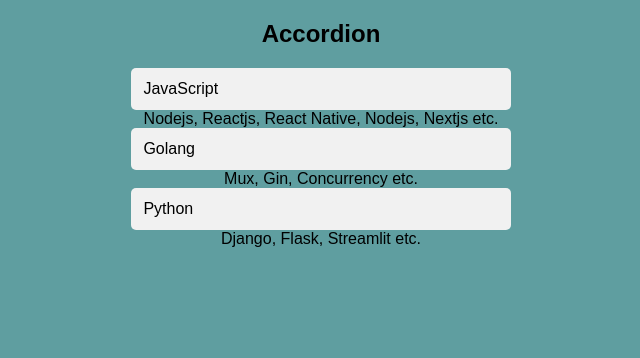
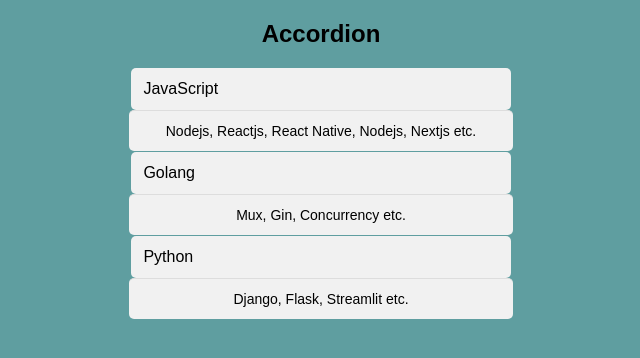
Before and after one commit to abhishekkushwahaa/Machine-Coding-Interview, a React (Vite) app in the folder react/accordion/: page / in a window 1280 px wide. Shown: the top 358 px of the page, without its empty margins (319-959 px from the left). Built offline with nearby package versions, Linux system fonts and the light colour scheme.

Commit message:
accordion

```diff
--- a/react/accordion/src/index.css
+++ b/react/accordion/src/index.css
@@ -24,4 +24,14 @@
     background-color: #e0e0e0;
 }
 
-.accordion-content {}
+.accordion-content {
+    justify-content: center;
+    margin: auto;
+    width: 28.5%;
+    padding: 12px;
+    margin-bottom: 1px;
+    border-radius: 5px;
+    background-color: #f1f1f1;
+    border-top: 1px solid #ddd;
+    font-size: 14px;
+}
```
